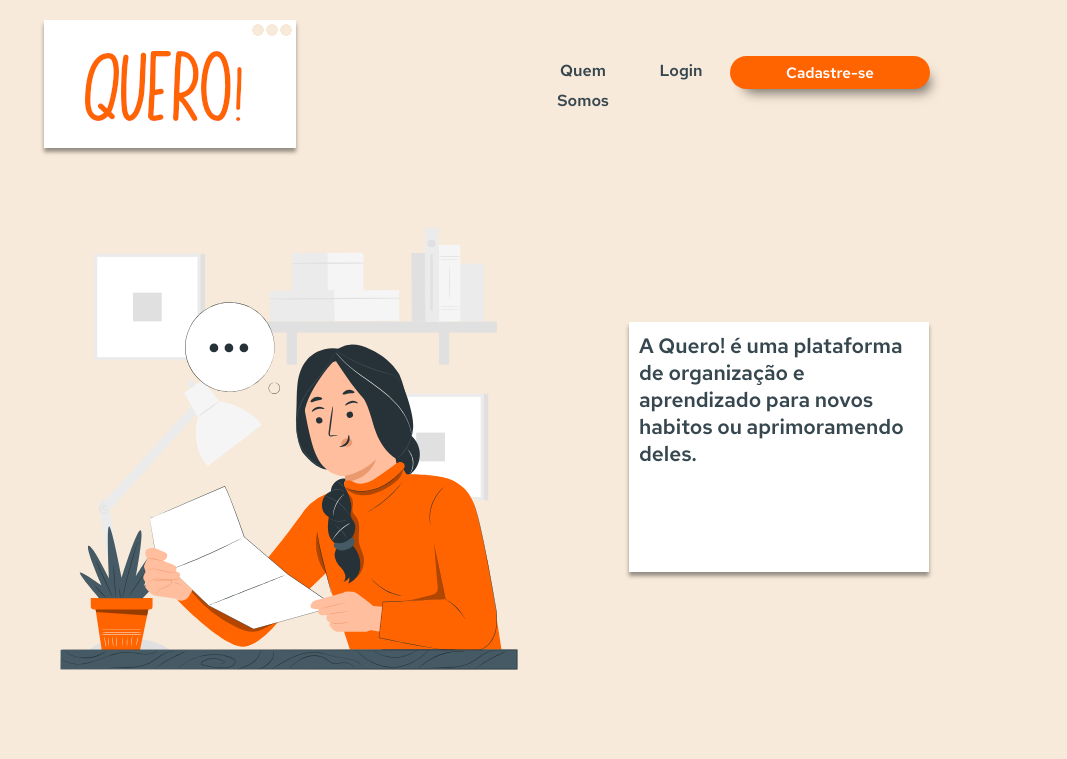
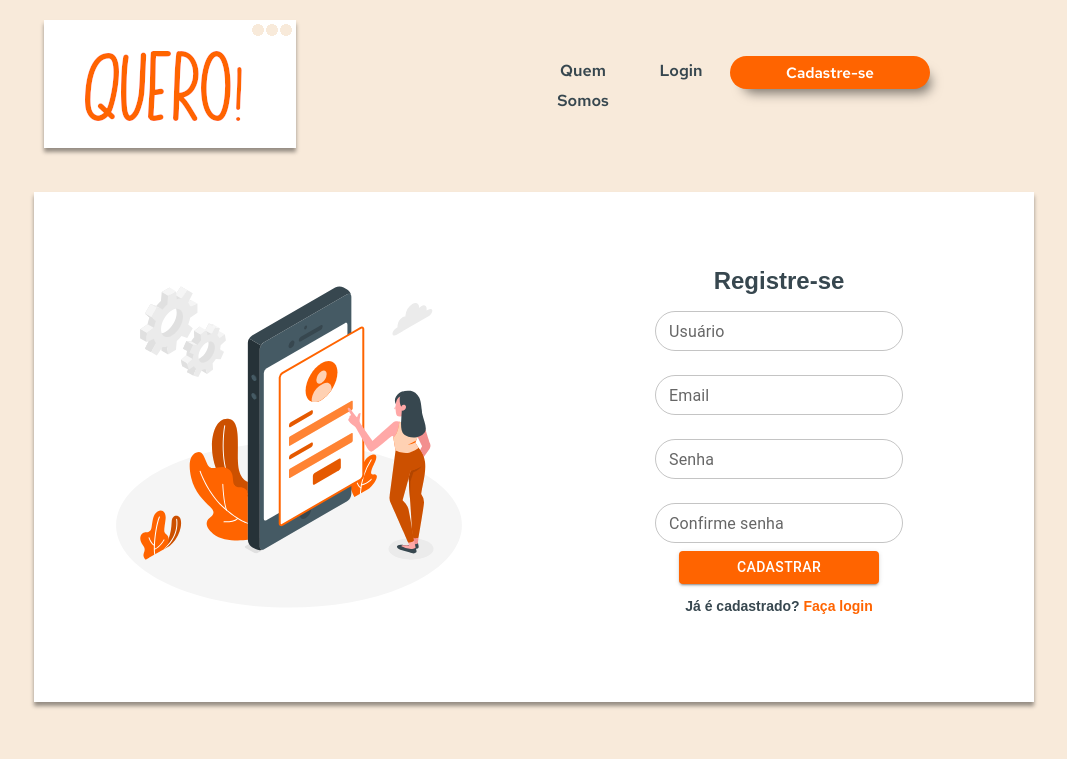
Before and after one commit to wallacesfos/projeto-gestao-de-habitos, a React (Create React App) app: page / in a window 1280 px wide. Shown: the top 759 px of the page, without its empty margins (106-1173 px from the left). Built offline with nearby package versions, Linux system fonts and the light colour scheme.

Commit message:
feat: add form register the page

```diff
--- a/src/App.js
+++ b/src/App.js
@@ -1,10 +1,10 @@
 import { GlobalStyle } from "./Utils/globalStyle.js";
-import Home from "./Pages/Home";
+import Subscribe from "./Pages/Subscribe/index.jsx";
 function App() {
   return (
     <div className="App">
       <GlobalStyle />
-      <Home />
+      <Subscribe />
     </div>
   );
 }
--- a/src/Components/Register/index.js
+++ b/src/Components/Register/index.js
@@ -1,41 +1,42 @@
-import {TextField, Button} from "@material-ui/core"
-import { useForm } from 'react-hook-form';
-import {yupResolver } from "@hookform/resolvers/yup"
-import { FlexContainer, Form, Title, Login, Block, Cadastre} from "./style";
+import { TextField, Button } from "@material-ui/core";
+import { useForm } from "react-hook-form";
+import { yupResolver } from "@hookform/resolvers/yup";
+import { FlexContainer, Form, Title, Login, Block, Cadastre } from "./style";
 import { Schema } from "../Yup";
-import { createAcount } from '../../Utils/endpoints/user'
-import { ToastContainer, toast } from 'react-toastify';
-import 'react-toastify/dist/ReactToastify.css';
+import { createAcount } from "../../Utils/endpoints/user";
+import { ToastContainer, toast } from "react-toastify";
+import "react-toastify/dist/ReactToastify.css";
 
-export default function Register(){
-
-
-    const {register, handleSubmit, formState: { errors } } = useForm({resolver: yupResolver(Schema)})
-
+export default function Register() {
+  const {
+    register,
+    handleSubmit,
+    formState: { errors },
+  } = useForm({ resolver: yupResolver(Schema) });
 
   const handleForm = async (data) => {
     const formData = {
-            "username": data.name,
-            "email": data.email,
-            "password": data.password,
+      username: data.name,
+      email: data.email,
+      password: data.password,
+    };
+
+    const resp = await createAcount(formData);
+    console.log(resp);
+
+    if (resp.status === 400) {
+      toast.error("Usuário já existe");
     }
 
-        const resp = await createAcount(formData);
-        console.log(resp)
+    if (resp.status === 201) {
+      toast.success("Conta criada com sucesso!");
+    }
+  };
 
-        if(resp.status === 400){
-            toast.error('Usuário já existe')
-        }
-
-        if(resp.status === 201){
-            toast.success('Conta criada com sucesso!')
-        }
-    }
-
-    return(
-        <FlexContainer>
+  return (
+    // <FlexContainer>
+    <Form className="formRegister" onSubmit={handleSubmit(handleForm)}>
       <ToastContainer />
-            <Form className="formRegister" onSubmit={handleSubmit(handleForm)}>
       <Title>Registre-se</Title>
       <div className="divTexts">
         <TextField
@@ -49,7 +50,6 @@ export default function Register(){
           error={!!errors.name}
           helperText={errors.name?.message}
           className="inputField"
-
         />
       </div>
 
@@ -65,7 +65,6 @@ export default function Register(){
           error={!!errors.email}
           helperText={errors.email?.message}
           className="inputField"
-
         />
       </div>
 
@@ -82,7 +81,6 @@ export default function Register(){
           error={!!errors.password}
           helperText={errors.password?.message}
           className="inputField"
-
         />
       </div>
       <div className="divTexts">
@@ -102,10 +100,14 @@ export default function Register(){
       </div>
 
       <Block>
-                    <Button className="btn-primary" type="Submit" variant="contained">Cadastrar</Button>
+        <Button className="btn-primary" type="Submit" variant="contained">
+          Cadastrar
+        </Button>
       </Block>
-                <Cadastre className="text-login">Já é cadastrado? <Login>Faça login</Login></Cadastre>
+      <Cadastre className="text-login">
+        Já é cadastrado? <Login>Faça login</Login>
+      </Cadastre>
     </Form>
-        </FlexContainer>
-    )
+    // </FlexContainer>
+  );
 }
--- a/src/Pages/Subscribe/index.jsx
+++ b/src/Pages/Subscribe/index.jsx
@@ -1,4 +1,5 @@
 import Nav from "../../Components/Nav";
+import Register from "../../Components/Register";
 import logo from "../../Utils/Assets/logo.png";
 import login from "../../Utils/Assets/login.svg";
 import {
@@ -21,11 +22,14 @@ export default function Subscribe() {
           </div>
         </ContainerNav>
         <Section>
-          <div>
+          <div className="Section-col">
             <img src={login} alt="Lendo um resumo da Quero!" />
           </div>
-          <div>
-            <div className="card">Cadastro</div>
+          <div className="Section-col">
+            <div>
+              {" "}
+              <Register />{" "}
+            </div>
           </div>
         </Section>
         <ContainerApp>
```
Lines whose indentation alone changed are shown as unchanged.
